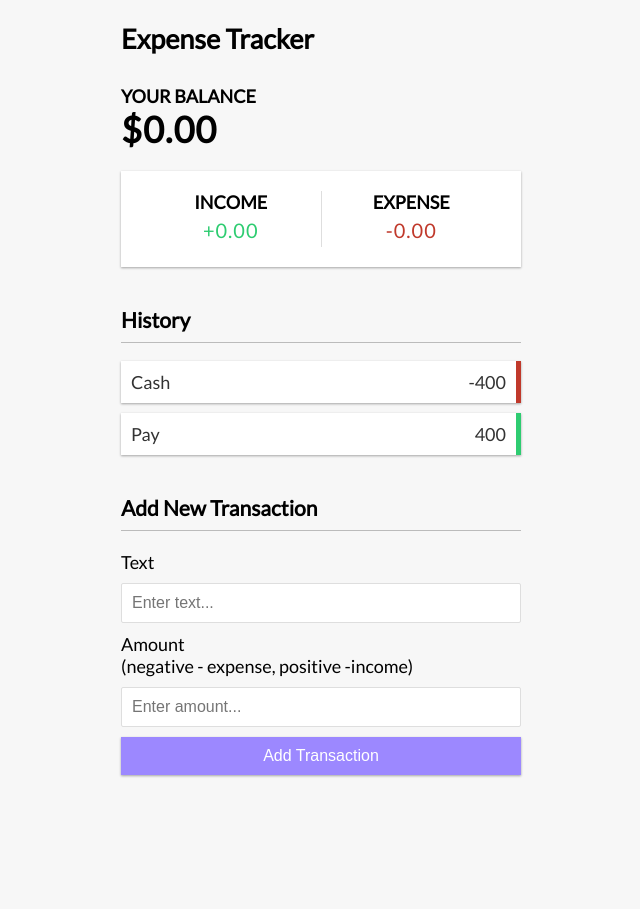
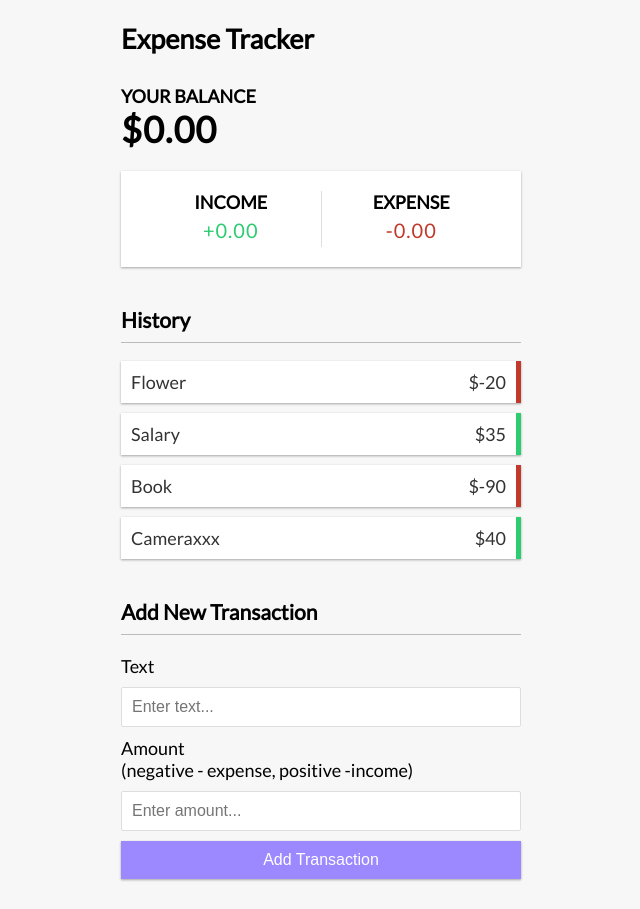
Before and after one commit to adinegoro11/vue-simple-expense-tracker, a Vue app: page / in a window 1280 px wide. Shown: the whole page, without its empty margins (319-959 px from the left). Before the commit the page ends 805 px from the top, so only its background shows below. Built offline with nearby package versions, Linux system fonts and the light colour scheme.

Commit message:
Setup TransactionList props

```diff
--- a/src/App.vue
+++ b/src/App.vue
@@ -3,25 +3,23 @@
   <div class="container">
     <Balance></Balance>
     <IncomeExpenses></IncomeExpenses>
-    <TransactionList></TransactionList>
+    <TransactionList :transactions="transactions"></TransactionList>
     <AddTransaction></AddTransaction>
   </div>
 </template>
 
-<script>
+<script setup>
 import Header from "./components/Header.vue";
 import Balance from "./components/Balance.vue";
 import IncomeExpenses from "./components/IncomeExpenses.vue";
 import TransactionList from "./components/TransactionList.vue";
 import AddTransaction from "./components/AddTransaction.vue";
+import { ref } from "vue";
 
-export default {
-  components: {
-    Header,
-    Balance,
-    IncomeExpenses,
-    TransactionList,
-    AddTransaction,
-  },
-};
+const transactions = [
+  { id: 1, text: "Flower", amount: -20 },
+  { id: 2, text: "Salary", amount: 35 },
+  { id: 3, text: "Book", amount: -90 },
+  { id: 4, text: "Cameraxxx", amount: 40 },
+];
 </script>
--- a/src/components/TransactionList.vue
+++ b/src/components/TransactionList.vue
@@ -1,11 +1,23 @@
 <template>
   <h3>History</h3>
   <ul id="list" class="list">
-    <li class="minus">
-      Cash <span>-400</span><button class="delete-btn">x</button>
-    </li>
-    <li class="plus">
-      Pay <span>400</span><button class="delete-btn">x</button>
+    <li
+      v-for="transaction in transactions"
+      :key="transaction.id"
+      :class="transaction.amount < 0 ? 'minus' : 'plus'"
+    >
+      {{ transaction.text }} <span>${{ transaction.amount }}</span><button class="delete-btn">x</button>
     </li>
   </ul>
 </template>
+
+<script setup>
+import { defineProps } from "vue";
+
+const props = defineProps({
+  transactions: {
+    type: Array,
+    required: true,
+  },
+});
+</script>
```
